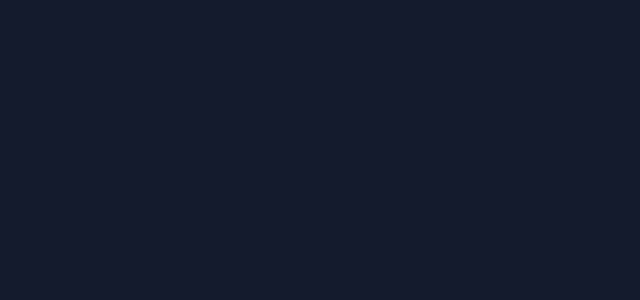
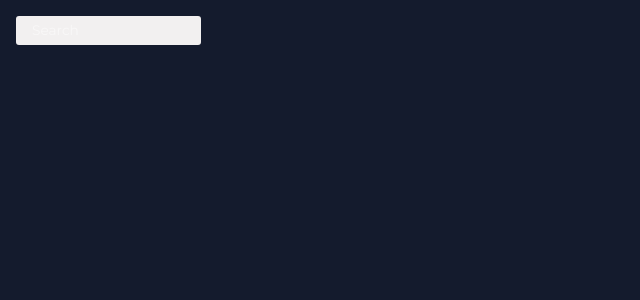
Before and after one commit to kirstenval03/CRM-FS-App, a React (Create React App) app: page / in a window 1280 px wide. Shown: the top 300 px of the page, without its empty margins (0-640 px from the left). Built offline with nearby package versions, Linux system fonts and the light colour scheme.

Commit message:
Search Bar

```diff
--- a/src/App.js
+++ b/src/App.js
@@ -1,5 +1,7 @@
 import { ColorModeContext, useMode} from "./theme";
 import { CssBaseline, ThemeProvider } from "@mui/material";
+import Topbar from "./pages/global/TopBar";
+
 
 function App() {
   const [theme, colorMode] = useMode();
@@ -8,7 +10,9 @@ function App() {
     <ThemeProvider theme={theme}>
       <CssBaseline />
     <div className="app">
-      <main className="content"></main>
+      <main className="content">
+        <Topbar/>
+      </main>
     </div>
     </ThemeProvider>
     </ColorModeContext.Provider>
--- a/src/pages/global/TopBar.jsx
+++ b/src/pages/global/TopBar.jsx
@@ -1,4 +1,30 @@
+import { Box, IconButton, useTheme } from "@mui/material"
+import { useContext } from "react";
+import { ColorModeContext, tokens } from "../../theme";
+import InputBase from "@mui/material/InputBase";
+import LightModeOutlinedIcon from "@mui/icons-material/LightModeOutlined";
+import DarkModeOutlinedIcon from "@mui/icons-material/DarkModeOutlined";
+import NotificationsOutlinedIcon from "@mui/icons-material/NotificationsOutlined";
+import SettingsOutlinedIcon from "@mui/icons-material/SettingsOutlined";
+import PersonOutlinedIcon from "@mui/icons-material/PersonOutlined";
+import SearchIcon from "@mui/icons-material/Search";
 const Topbar = ()  => {
-    return <div>Topbar</div>
+    const theme = useTheme();
+    const colors = tokens(theme.palette.mode);
+    const colorMode = useContext(ColorModeContext);
+
+    return <Box display="flex" justifyContent="space-between" p={2}>
+
+        {/* SEARCH BAR */}
+        <Box
+        display="flex"
+        backgroundColor={colors.primary[400]}
+        borderRadius="3px"
+        >
+            <InputBase sx={{ml:2,flex: 1}} placeholder="Search"/>
+        </Box>
+
+        <IconButton sx={{display:"flex"}}></IconButton>
+    </Box>
 }
 export default Topbar
```
